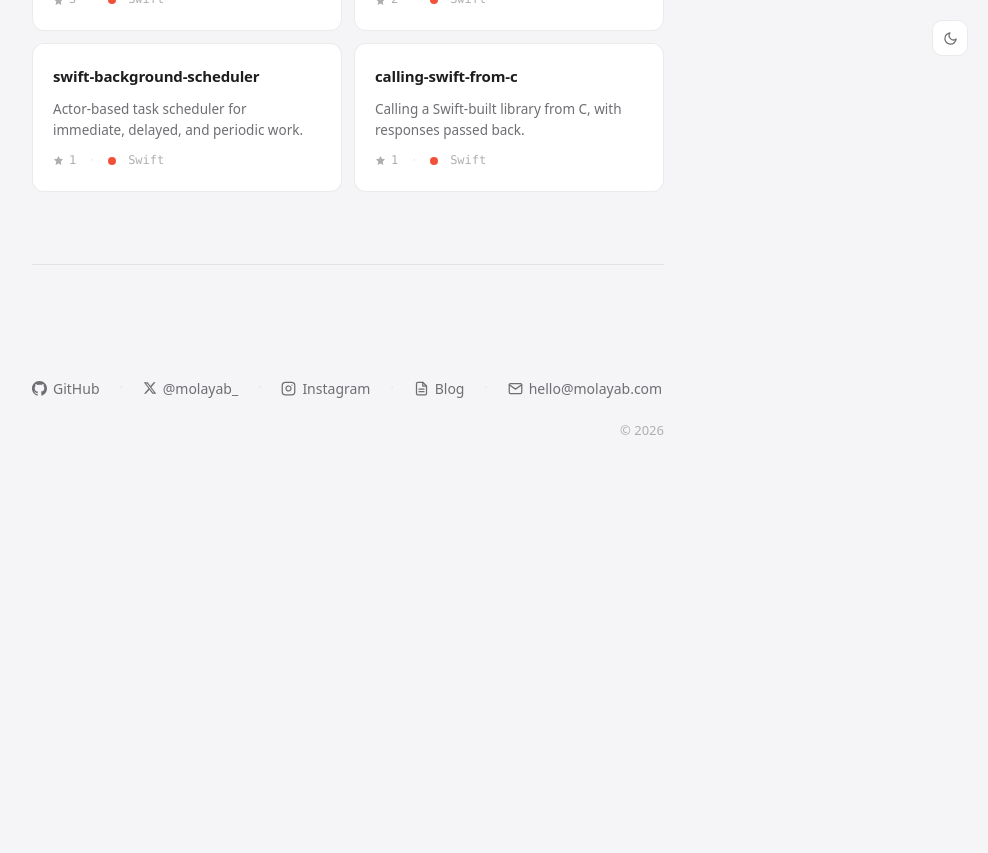
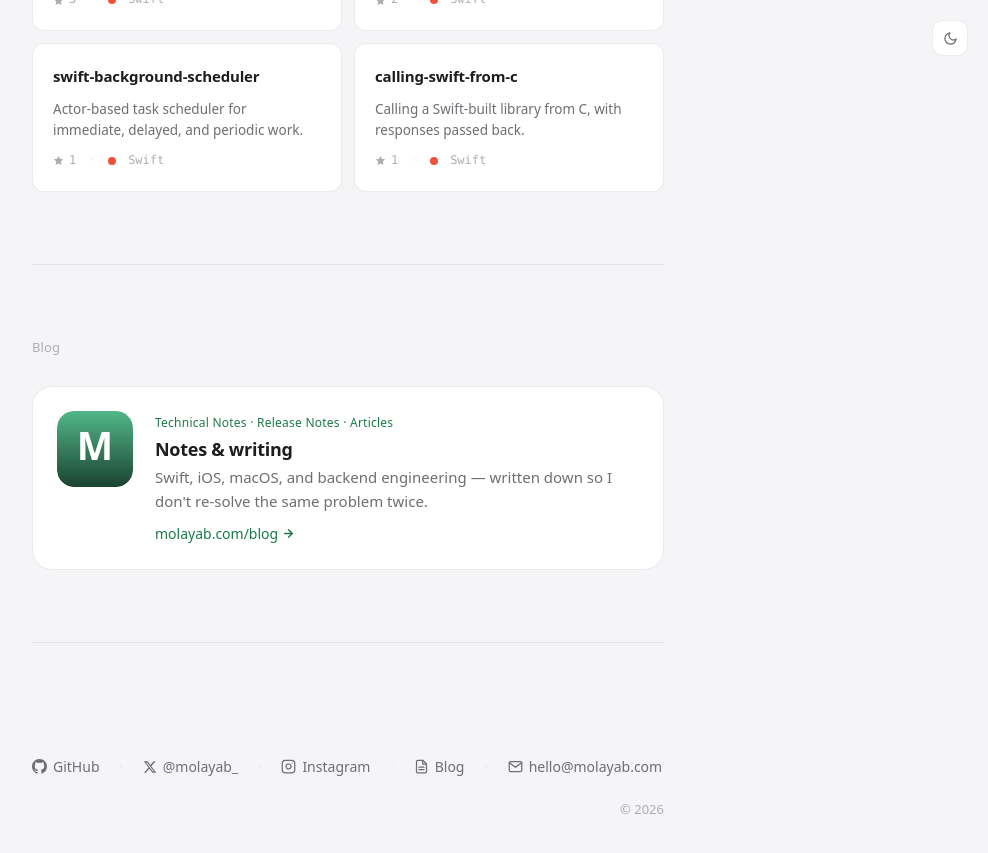
Before and after one commit to molayab/molayab.github.io, a Jekyll site: the page built from index.html, in a window 1280 px wide and 900 px high, scrolled down 1758 px. Shown: the top 853 px of the window, without its empty margins (292-1280 px from the left). Built offline with Jekyll 4.4.1, drawn with Linux system fonts in a browser that asks for light colours; before the commit the page ends 2279 px from its top, so only the background shows below that.

Commit message:
Fix cramped blog post header (missing top padding) (#5)

```diff
--- a/_config.yml
+++ b/_config.yml
@@ -30,3 +30,4 @@ exclude:
   - vendor
   - README.md
   - CLAUDE.md
+  - AGENTS.md
--- a/assets/css/post.css
+++ b/assets/css/post.css
@@ -1,4 +1,8 @@
 /* ── Post chrome ────────────────────────────────────────────── */
+.post {
+  padding-top: 96px;
+}
+
 .post-back {
   display: inline-flex;
   align-items: center;
@@ -284,6 +288,7 @@
 
 /* ── Responsive ─────────────────────────────────────────────── */
 @media (max-width: 480px) {
+  .post { padding-top: 64px; }
   .post-body .highlighter-rouge .highlight,
   .post-body pre.highlight { padding: 16px; }
   .post-card { padding: 18px; }
--- a/index.html
+++ b/index.html
@@ -580,6 +580,39 @@ a { color: inherit; text-decoration: none; }
 
   <hr class="rule">
 
+  <!-- Blog -->
+  <section aria-label="Blog">
+    <p class="eyebrow">Blog</p>
+
+    <a class="project-card" href="/blog/" aria-label="Blog — technical notes, release notes, and articles">
+      <svg class="project-icon" xmlns="http://www.w3.org/2000/svg" viewBox="0 0 1024 1024" role="img" aria-label="Blog mark">
+        <defs>
+          <linearGradient id="blogGrad" x1="0" y1="0" x2="0" y2="1024" gradientUnits="userSpaceOnUse">
+            <stop offset="0%" stop-color="#52B788"/>
+            <stop offset="100%" stop-color="#1B4332"/>
+          </linearGradient>
+        </defs>
+        <rect width="1024" height="1024" rx="225" ry="225" fill="url(#blogGrad)"/>
+        <text x="512" y="660" font-family="system-ui, -apple-system, 'Helvetica Neue', sans-serif" font-size="520" font-weight="800" fill="#fff" text-anchor="middle">M</text>
+      </svg>
+
+      <div class="project-body">
+        <span class="project-category">Technical Notes · Release Notes · Articles</span>
+        <span class="project-name">Notes &amp; writing</span>
+        <p class="project-desc">Swift, iOS, macOS, and backend engineering — written down so I don't re-solve the same problem twice.</p>
+        <span class="project-link">
+          molayab.com/blog
+          <svg width="13" height="13" viewBox="0 0 24 24" fill="none" stroke="currentColor" stroke-width="2.5" stroke-linecap="round" stroke-linejoin="round" aria-hidden="true">
+            <line x1="5" y1="12" x2="19" y2="12"/>
+            <polyline points="12 5 19 12 12 19"/>
+          </svg>
+        </span>
+      </div>
+    </a>
+  </section>
+
+  <hr class="rule">
+
   <!-- Contact -->
   <footer class="footer" aria-label="Contact">
     <a class="footer-link" href="https://github.com/molayab" aria-label="GitHub">
```
Also changed, not shown: CLAUDE.md (+4 -3 lines).
